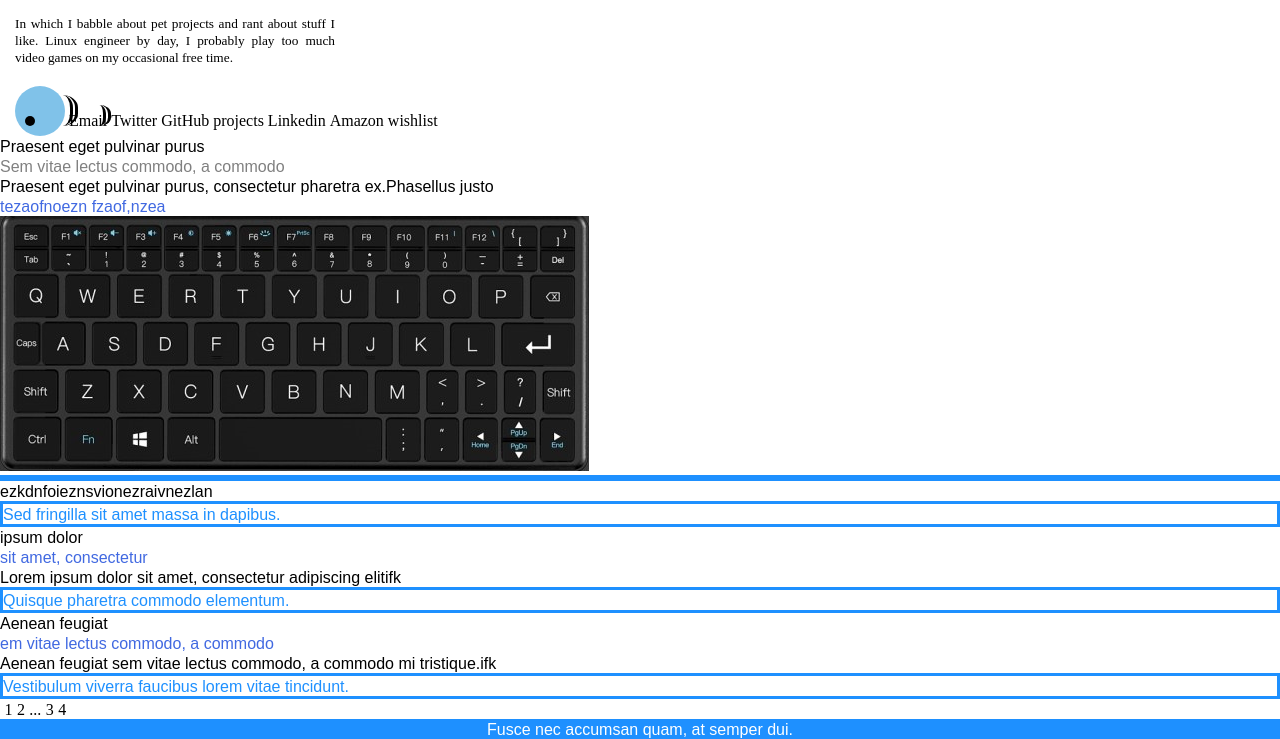
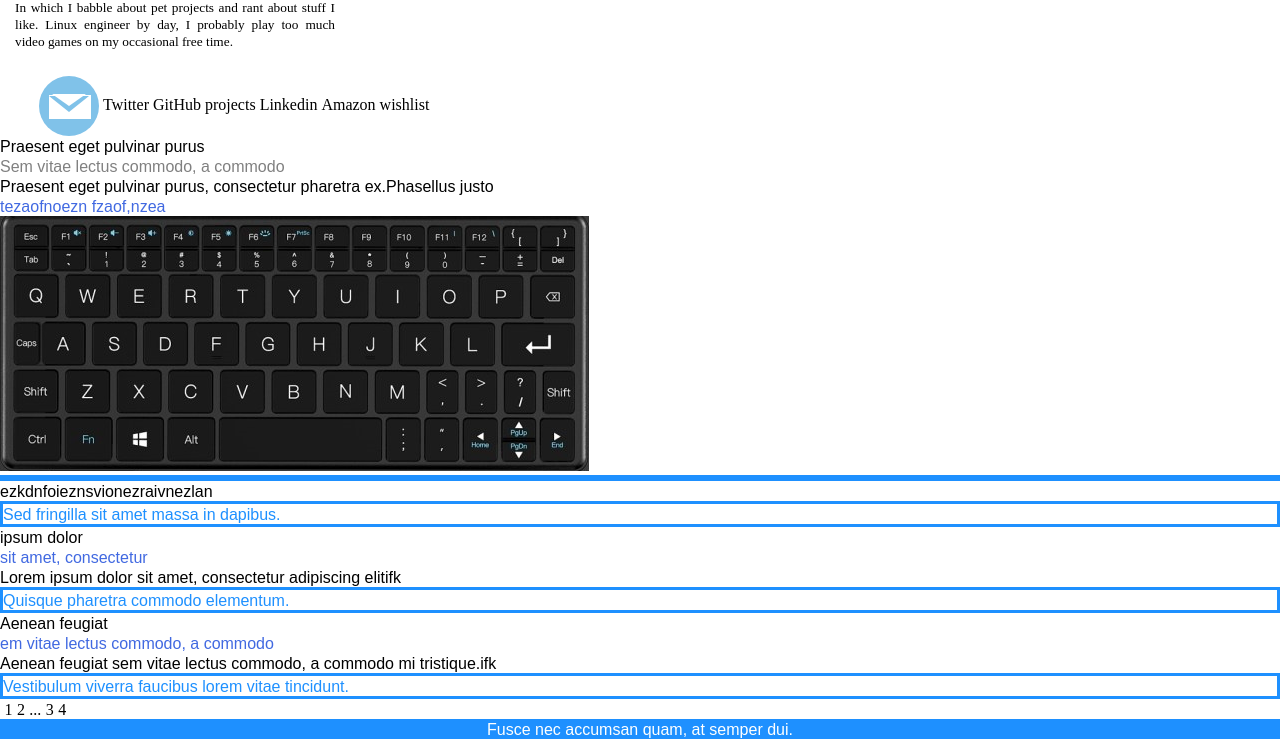
Before and after one commit to Thieumsc/Anisse_Astier_template, a website: page public/index.html in a window 1280 px wide. Shown: the part 185-924 px from the top of the page. Drawn offline with Linux system fonts and the light colour scheme; files whose address does not match are found by name.

Commit message:
add-css-style-email-icon

```diff
--- a/public/assets/css/author.css
+++ b/public/assets/css/author.css
@@ -12,8 +12,8 @@ aside>header div {
 }
 
 aside>header img{
-    width: 30%;
-    height: 30%;
+    width: 25%;
+    height: 25%;
     border-radius: 50%;
     border: 5px solid rgb(0, 162, 255);
     filter: drop-shadow(0 0 0.35rem rgb(61, 58, 58));
@@ -42,16 +42,23 @@ aside p {
     text-align: justify;
 }
 
-#rss {
+.icon-rss {
     border-radius: 50%;
     background: rgb(128, 194, 233);
-    width: 50px;
-    height: 50px;
+    width: 60px;
+    height: 60px;
+    display: inline-block;
+    vertical-align: middle;
+}
+
+.icon-rss:hover {
+    background: rgb(70, 129, 255);
+    -webkit-transform: scale(1.25);
 }
 
 .point {
     border-radius: 50%;
-    background:black;
+    background:white;
     width: 10px;
     height: 10px;
     display: inline-block;
@@ -59,18 +66,49 @@ aside p {
     margin-left: 10px;
 }
 
-.arc1 {
+.email {
+    border-radius: 50%;
+    background: rgb(128, 194, 233);
+    width: 60px;
+    height: 60px;
     display: inline-block;
-    width: 31px;
-    height: 31px;
-    border-radius: 40%;
-    border-right: 8px double black;
+    vertical-align: middle;
+    position: relative;
 }
 
-.arc2 {
-    display: inline-block;
-    width: 21px;
-    height: 21px;
-    border-radius: 40%;
-    border-right: 8px double black;
+.email:hover {
+    background: rgb(70, 129, 255);
+    -webkit-transform: scale(1.25);
 }
+
+.rectangle {
+    width: 36px;
+    height: 18px;
+    border: solid white;
+    background: white;
+    position: relative;
+    margin-top: 19px;
+    margin-left: 9.5px;
+}
+
+.triangle1 {
+    width: 0px;
+    height: 0px;
+    border-top: 16px solid rgb(128, 194, 233);
+    border-left: 20px solid transparent;
+    border-right: 20px solid transparent;
+    position: relative;
+    bottom: 22.5px;
+    left: 9.5px;
+}
+
+.triangle2 {
+    width: 0px;
+    height: 0px;
+    border-top: 12px solid white;
+    border-left: 17px solid transparent;
+    border-right: 17px solid transparent;
+    position: relative;
+    bottom: 41px;
+    left: 12.8px;
+}
--- a/public/index.html
+++ b/public/index.html
@@ -37,14 +37,24 @@
             <ul>
                 <li>
                     <a href="/feed/">
-                        <div id="rss">
+                        <figure class="icon-rss>
+                            <div class="quart1"></div>
+                            <div class="quart2"></div>
+                            <div class="quart3"></div>
+                            <div class="quart4"></div>
                             <div class="point"></div>
-                            <div class="arc1"></div>
-                            <div class="arc2"></div>
-                        </div>
+                        </figure>
                     </a>
                 </li>
-                <li><a href="mailto:anisse@astier.eu">Email</a></li>
+                <li>
+                    <a href="mailto:anisse@astier.eu">
+                        <figure class="email">
+                            <div class="rectangle"></div>
+                            <div class="triangle1"></div>
+                            <div class="triangle2"></div>
+                        </figure>
+                    </a>
+                </li>
                 <li><a href="https://twitter.com/Aissn">Twitter</a></li>
                 <li><a href="https://github.com/anisse">GitHub projects</a></li>
                 <li><a href="http://fr.linkedin.com/in/astier">Linkedin</a></li>
```
